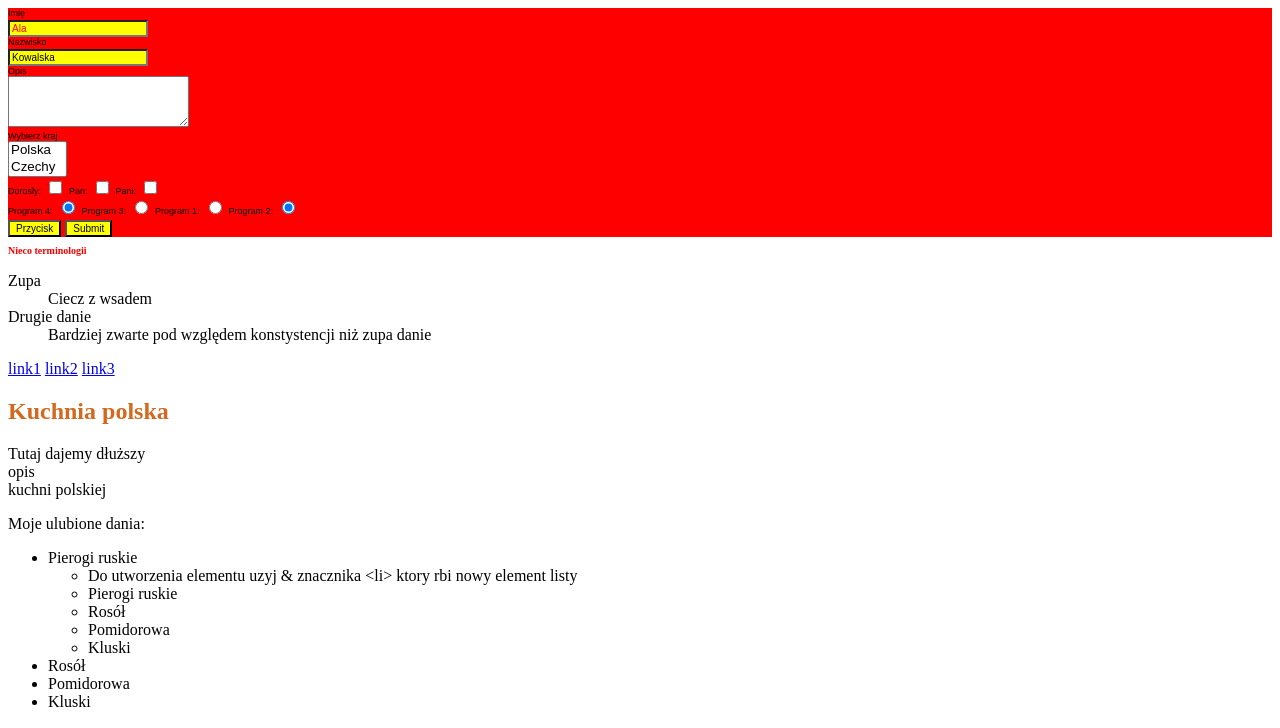
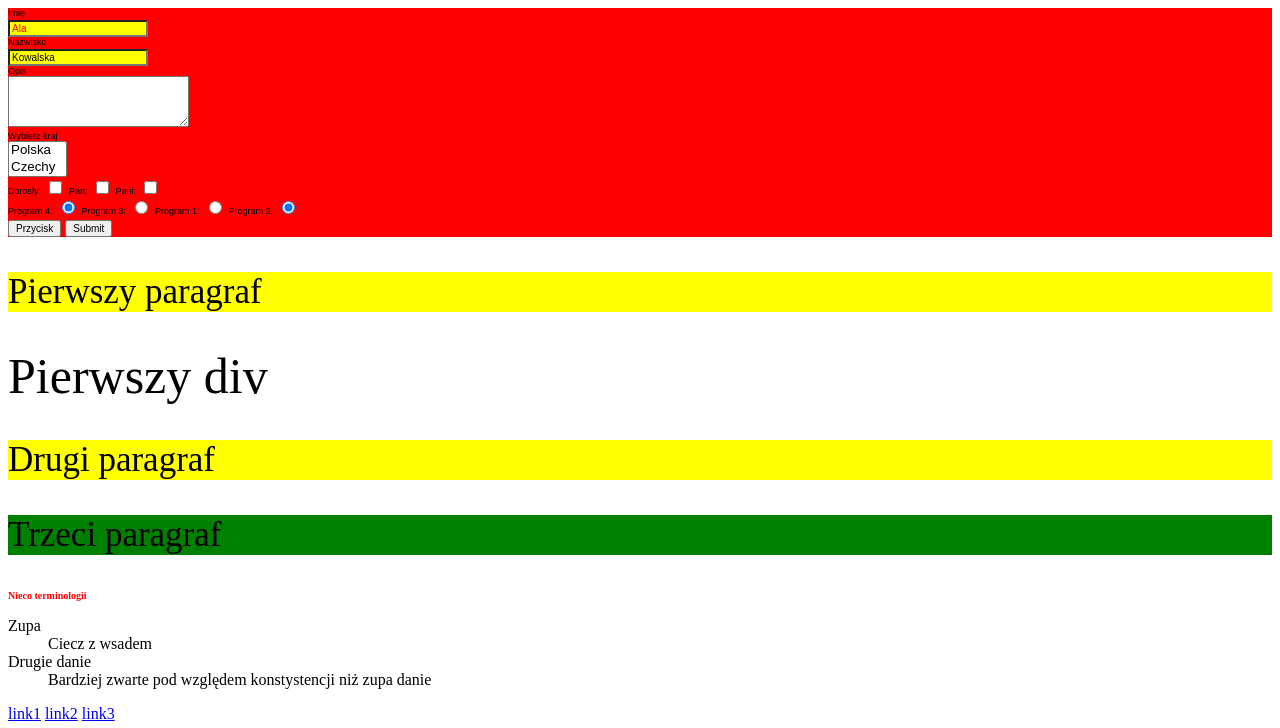
Before and after one commit to DanutaHelena/zdjavapol79, a plain HTML site: page index.html in a window 1280 px wide. Shown: the top 728 px of the page. Drawn offline with Linux system fonts and the light colour scheme.

Commit message:
zlozone style 2

```diff
--- a/index.html
+++ b/index.html
@@ -71,6 +71,20 @@
         <input type="button" value="Przycisk">
         <input type="submit">
     </form>
+
+
+    <p>
+        Pierwszy paragraf
+    </p>
+    <div id="pierwszydiv" class="ala">
+        Pierwszy div
+    </div>
+    <p>
+        Drugi paragraf
+    </p>
+    <p>
+        Trzeci paragraf
+    </p>
 </div>
 <article>
     <h1 style="font-size: 10px;">
--- a/style.css
+++ b/style.css
@@ -11,10 +11,27 @@ body>div>form {
     background-color: red;
 }
 
-body>div form>input, div p {
+body>div form>input[type="text"], article p {
     background-color: yellow;
 }
 
 body input.imie {
     color: red;
 }
+
+p + p {
+    background-color: green;
+}
+
+p {
+    background-color: yellow;
+    font-size: 35px;
+}
+
+div#pierwszydiv {
+    font-size: 50px;
+}
+
+div.ala {
+    font-size: 50px;
+}
```
